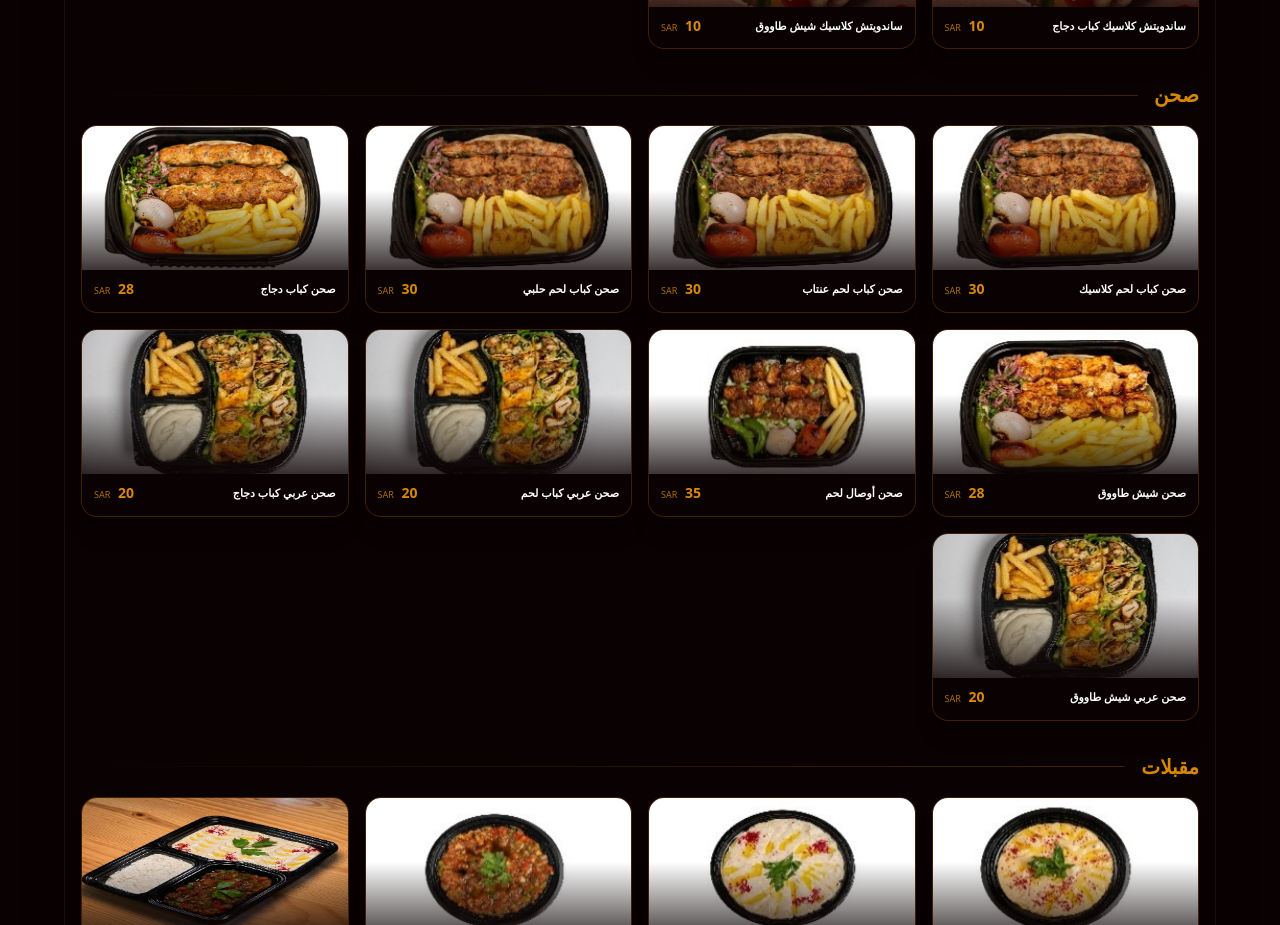
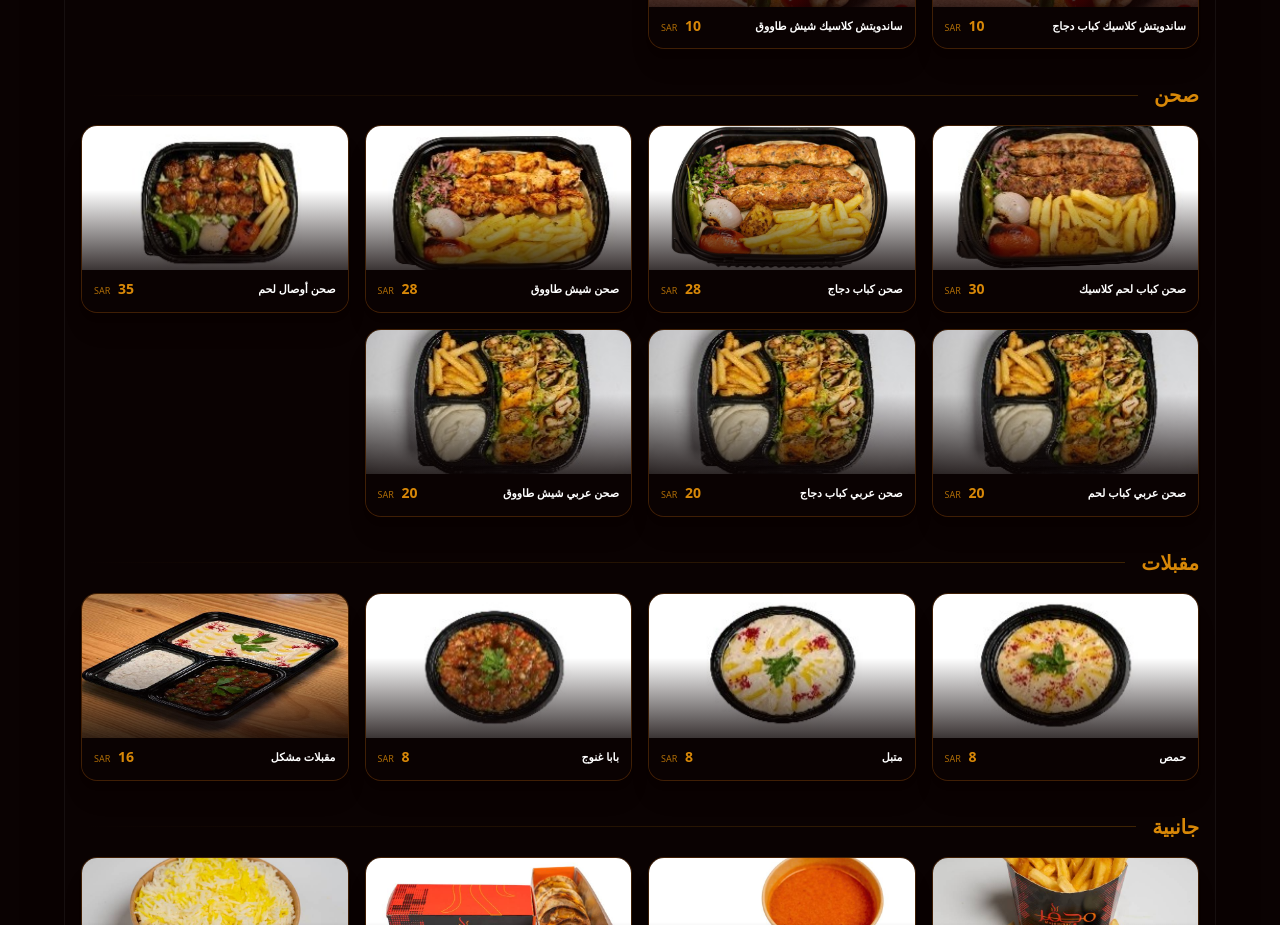
Before and after one commit to abomansur/mujmmar-menu, a Next.js app: page / in a window 1280 px wide. Shown: the part 1820-2745 px from the top of the page. Built offline with nearby package versions, Linux system fonts and the light colour scheme.

Commit message:
بدون عنتاب وحلبيmenu.js

```diff
--- a/src/data/menu.js
+++ b/src/data/menu.js
@@ -198,22 +198,7 @@ export const menuItems = [
     price: "30",
     image: "/images/Classic_beej_kebab_plate.jpg"
   },
-  {
-    id: 21,
-    categoryId: 'plates',
-    name: "صحن كباب لحم عنتاب",
-    description: "كباب لحم على الطريقة العنتابية الحارة.",
-    price: "30",
-    image: "/images/Antep_Beef_Kebab_Plate.jpg"
-  },
-  {
-    id: 22,
-    categoryId: 'plates',
-    name: "صحن كباب لحم حلبي",
-    description: "كباب لحم على الطريقة الحلبية بنكهة شامية مميزة.",
-    price: "30",
-    image: "/images/Aleppo_Beef_Kebab_Plate.jpg"
-  },
+  // تم حذف عنتابي (21) وحلبي (22)
   {
     id: 23,
     categoryId: 'plates',
@@ -288,7 +273,6 @@ export const menuItems = [
     price: "8",
     image: "/images/Baba_Ghanouj.jpg"
   },
-  // 👇 الصنف الجديد المطلوب
   {
     id: 33,
     categoryId: 'appetizers',
@@ -365,7 +349,7 @@ export const menuItems = [
     name: "صوص حار",
     description: "صوص حار لمحبي النكهات القوية.",
     price: "3",
-    image: "/images/Mujmmar_Sauce.jpg" // 👈 نفس صورة صوص مجمر
+    image: "/images/Mujmmar_Sauce.jpg"
   },
   {
     id: 44,
@@ -384,7 +368,7 @@ export const menuItems = [
     image: "/images/Tahina_Sauce.jpg"
   },
   {
-    id: 46, // 👈 الصنف الجديد
+    id: 46,
     categoryId: 'sauces',
     name: "علبة مخلل",
     description: "مخلل خيار مقرمش.",
@@ -433,5 +417,4 @@ export const menuItems = [
     price: "2",
     image: "/images/water.jpg"
   }
-
 ];
```
